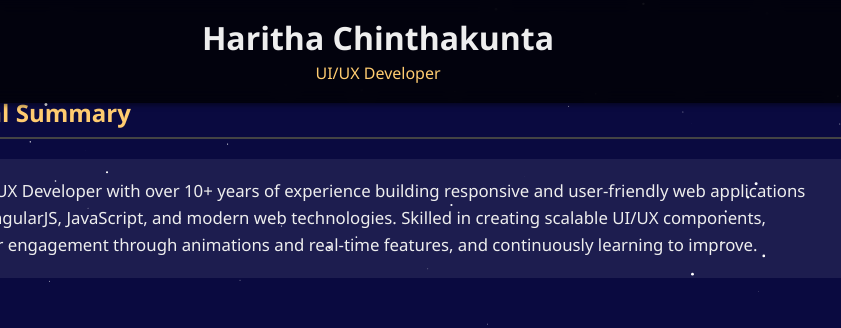
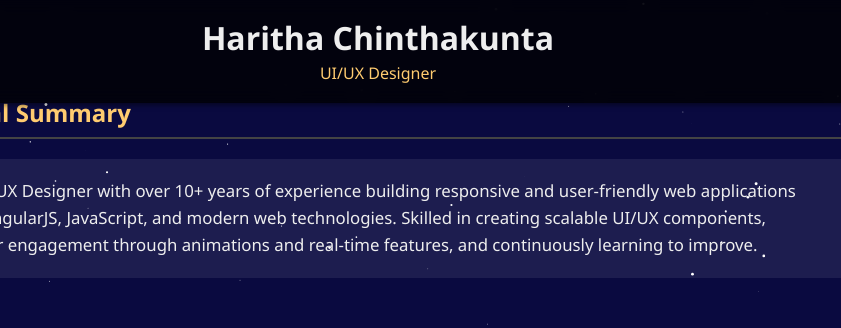
Before and after one commit to haritha662/portfolio, a plain HTML site: page index.html in a window 1280 px wide. Shown: the top 328 px of the page, 278-1119 px from the left. Drawn offline with Linux system fonts and the light colour scheme.

Commit message:
Update index.html

```diff
--- a/index.html
+++ b/index.html
@@ -253,14 +253,14 @@
 
     <header>
         <h1>Haritha Chinthakunta</h1>
-        <p>UI/UX Developer</p>
+        <p>UI/UX Designer</p>
     </header>
 
     <section id="summary">
         <h2>Professional Summary</h2>
         <div
             style="background: rgba(255,255,255,0.08); padding: 1.2rem; border-radius: 10px; line-height: 1.6; font-size: 1.05rem;">
-            Passionate UI/UX Developer with over 10+ years of experience building responsive and user-friendly web
+            Passionate UI/UX Designer with over 10+ years of experience building responsive and user-friendly web
             applications using React, AngularJS, JavaScript, and modern web technologies. Skilled in creating scalable
             UI/UX components, enhancing user engagement through animations and real-time features, and continuously
             learning to improve.
```
